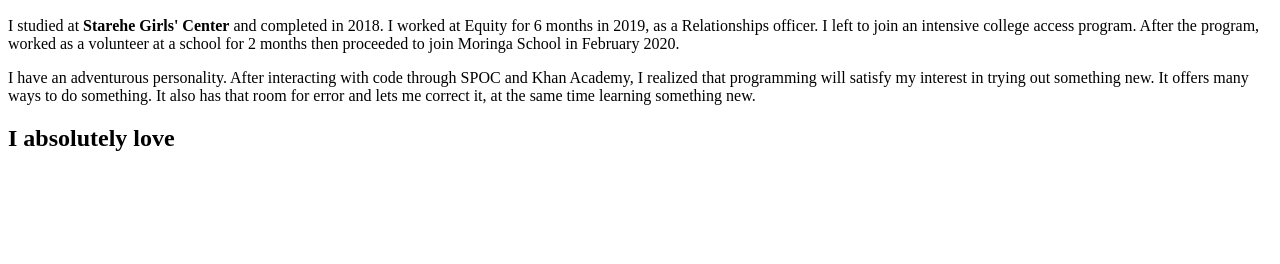
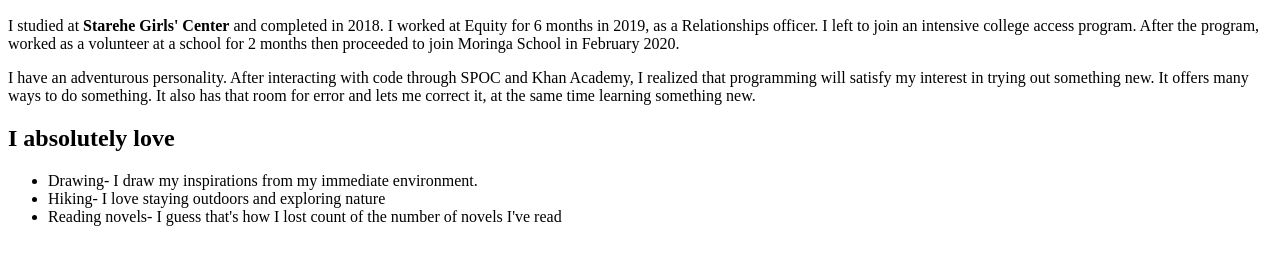
Before and after one commit to AlphaniaMuthee/A-Portfolio, a plain HTML site: page portfolio.html in a window 1280 px wide. Shown: the part 110-374 px from the top of the page. Drawn offline with Linux system fonts and the light colour scheme.

Commit message:
add unordered list elements

```diff
--- a/portfolio.html
+++ b/portfolio.html
@@ -12,3 +12,8 @@
      <p>I have an adventurous personality. After interacting with code through SPOC and Khan Academy, I realized that programming will satisfy my interest in trying out something new. It offers many ways to do something. It also has that room for error and lets me correct it, at the same time learning something new.</p>
      </div>
      <h2>I absolutely love</h2>
+     <ul>
+        <li>Drawing- I draw my inspirations from my immediate environment.</li>
+        <li>Hiking- I love staying outdoors and exploring nature</li>
+        <li>Reading novels- I guess that's how I lost count of the number of novels I've read</li>
+     </ul>
```
